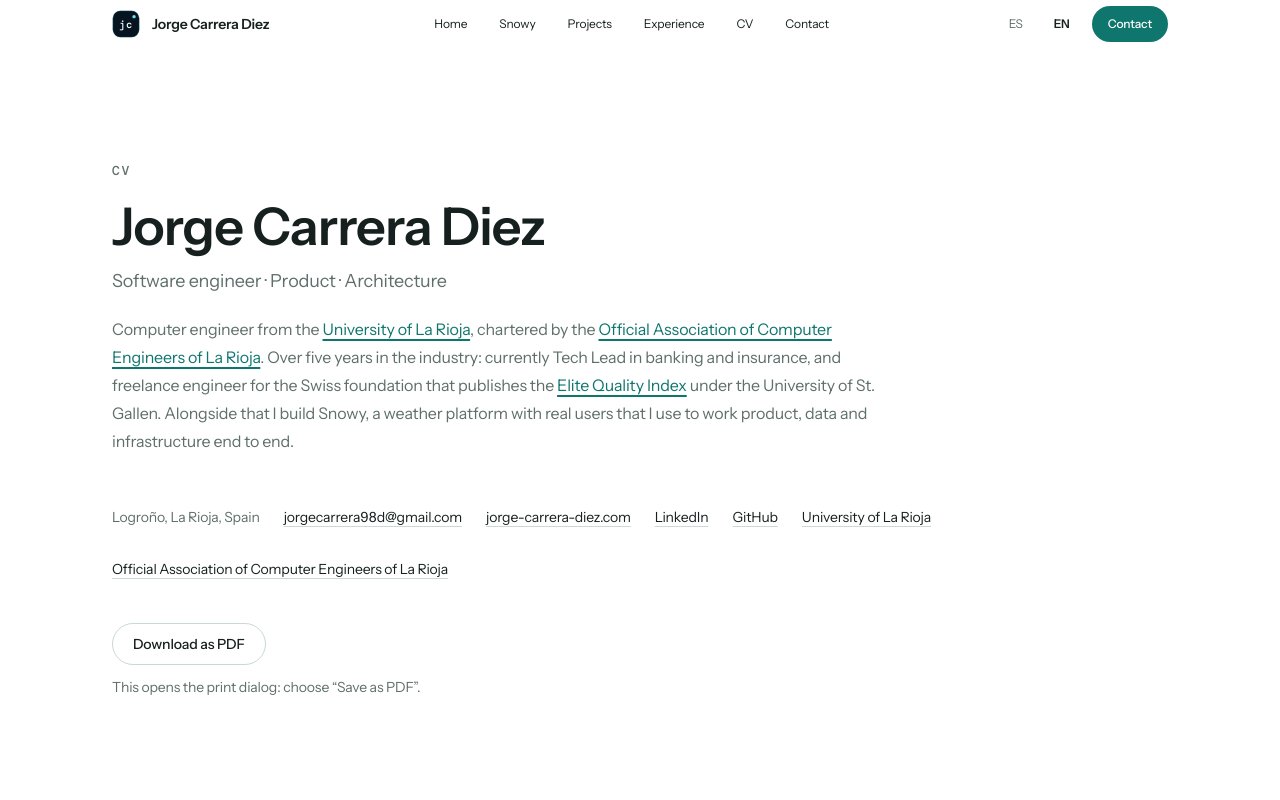
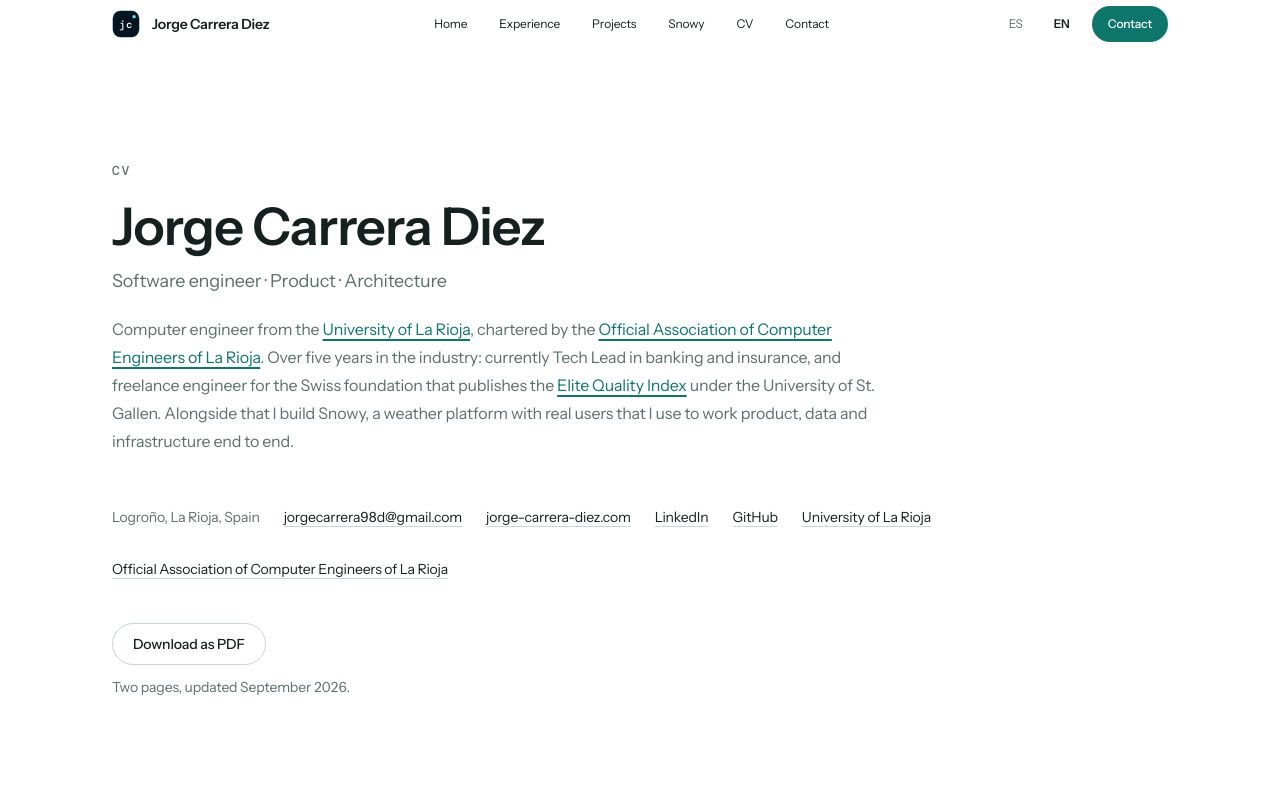
Before and after one commit to jocarrd/jorge-carrera-diez, a Next.js app: page /en/cv in a window 1280 px wide. Shown: the top 800 px of the page. Built offline with nearby package versions, Linux system fonts and the light colour scheme.

Commit message:
fix(portada): el badge y el boton primario dejan de sonar a encargo freelance

```diff
--- a/src/components/home/HeroSection.tsx
+++ b/src/components/home/HeroSection.tsx
@@ -29,9 +29,9 @@ export function HeroSection({ locale }: { locale: Locale }) {
           {copy.profile.taglineSub}
         </p>
         {/* Dos enlaces de texto iguales no son una jerarquía: hay una acción
-            principal —ver el producto— y una secundaria. La píldora la marca. */}
+            principal —la trayectoria— y una secundaria. La píldora la marca. */}
         <div className="rise rise-4 mt-8 flex flex-col items-center gap-3 sm:mt-9 sm:flex-row sm:justify-center sm:gap-x-6">
-          <ButtonLink href={routePath(locale, "snowy")}>{copy.hero.ctaPrimary}</ButtonLink>
+          <ButtonLink href={routePath(locale, "experience")}>{copy.hero.ctaPrimary}</ButtonLink>
           <ButtonLink href={routePath(locale, "contact")} variant="quiet">
             {copy.hero.ctaContact}
           </ButtonLink>
--- a/src/content/copy/en.ts
+++ b/src/content/copy/en.ts
@@ -34,9 +34,9 @@ export const en: Copy = {
     localeLabel: "Language",
     items: [
       { key: "home", label: "Home" },
+      { key: "experience", label: "Experience" },
+      { key: "projects", label: "Projects" },
       { key: "snowy", label: "Snowy" },
-      { key: "projects", label: "Projects" },
-      { key: "experience", label: "Experience" },
       { key: "cv", label: "CV" },
       { key: "contact", label: "Contact" },
     ],
@@ -56,7 +56,7 @@ export const en: Copy = {
     tagline: ["Web product,", "from architecture", "to production."],
     taglineSub:
       "Right now: banking and insurance in Spain, a Swiss academic index, and a weather platform people use every day.",
-    availability: "Available for new projects",
+    availability: "Open to new opportunities",
     availabilityNote:
       "Remote, European hours, in Spanish or English.",
     capabilities: [
@@ -105,7 +105,7 @@ export const en: Copy = {
     ],
   },
   hero: {
-    ctaPrimary: "See Snowy",
+    ctaPrimary: "See experience",
     ctaSecondary: "CV",
     ctaContact: "Let's talk",
   },
@@ -554,7 +554,7 @@ export const en: Copy = {
       educationTitle: "Education",
       languagesTitle: "Languages",
       downloadCta: "Download as PDF",
-      printHint: "This opens the print dialog: choose “Save as PDF”.",
+      printHint: "Two pages, updated September 2026.",
     },
     contact: {
       title: "Let's work together",
@@ -610,7 +610,7 @@ export const en: Copy = {
       ctaSecondary: "See CV",
       linksTitle: "Before you write",
       linksText:
-        "If you would rather have more context first, here is the relevant part of my profile and the place where my work can be hired.",
+        "If you would rather have more context first, here is the relevant part of my profile and where to see my work.",
       links: [
         { key: "malt", label: "Malt" },
         { key: "linkedin", label: "LinkedIn" },
--- a/src/content/copy/es.ts
+++ b/src/content/copy/es.ts
@@ -34,9 +34,9 @@ export const es: Copy = {
     localeLabel: "Idioma",
     items: [
       { key: "home", label: "Inicio" },
+      { key: "experience", label: "Experiencia" },
+      { key: "projects", label: "Proyectos" },
       { key: "snowy", label: "Snowy" },
-      { key: "projects", label: "Proyectos" },
-      { key: "experience", label: "Experiencia" },
       { key: "cv", label: "CV" },
       { key: "contact", label: "Contacto" },
     ],
@@ -61,7 +61,7 @@ export const es: Copy = {
       "Ahora mismo: banca y seguros en España, un índice académico suizo y una plataforma meteorológica que usa gente cada día.",
     // Sin esto, quien entra no sabe si molesta escribiendo. Es la frase que
     // convierte una página de portfolio en una a la que se puede responder.
-    availability: "Disponible para nuevos proyectos",
+    availability: "Abierto a nuevas oportunidades",
     availabilityNote:
       "En remoto y horario europeo, en español o en inglés.",
     capabilities: [
@@ -106,7 +106,7 @@ export const es: Copy = {
     ],
   },
   hero: {
-    ctaPrimary: "Ver Snowy",
+    ctaPrimary: "Ver experiencia",
     ctaSecondary: "CV",
     ctaContact: "Hablemos",
   },
@@ -560,7 +560,7 @@ export const es: Copy = {
       educationTitle: "Formación",
       languagesTitle: "Idiomas",
       downloadCta: "Descargar en PDF",
-      printHint: "Se abre el diálogo de impresión: elige «Guardar como PDF».",
+      printHint: "Dos páginas, actualizado a septiembre de 2026.",
     },
     contact: {
       title: "Trabajemos juntos",
@@ -617,7 +617,7 @@ export const es: Copy = {
       ctaSecondary: "Ver CV",
       linksTitle: "Antes de escribir",
       linksText:
-        "Si prefieres tener más contexto, aquí está lo relevante de mi perfil y el sitio donde se puede contratar mi trabajo.",
+        "Si prefieres tener más contexto, aquí está lo relevante de mi perfil y dónde ver mi trabajo.",
       links: [
         { key: "malt", label: "Malt" },
         { key: "linkedin", label: "LinkedIn" },
```
